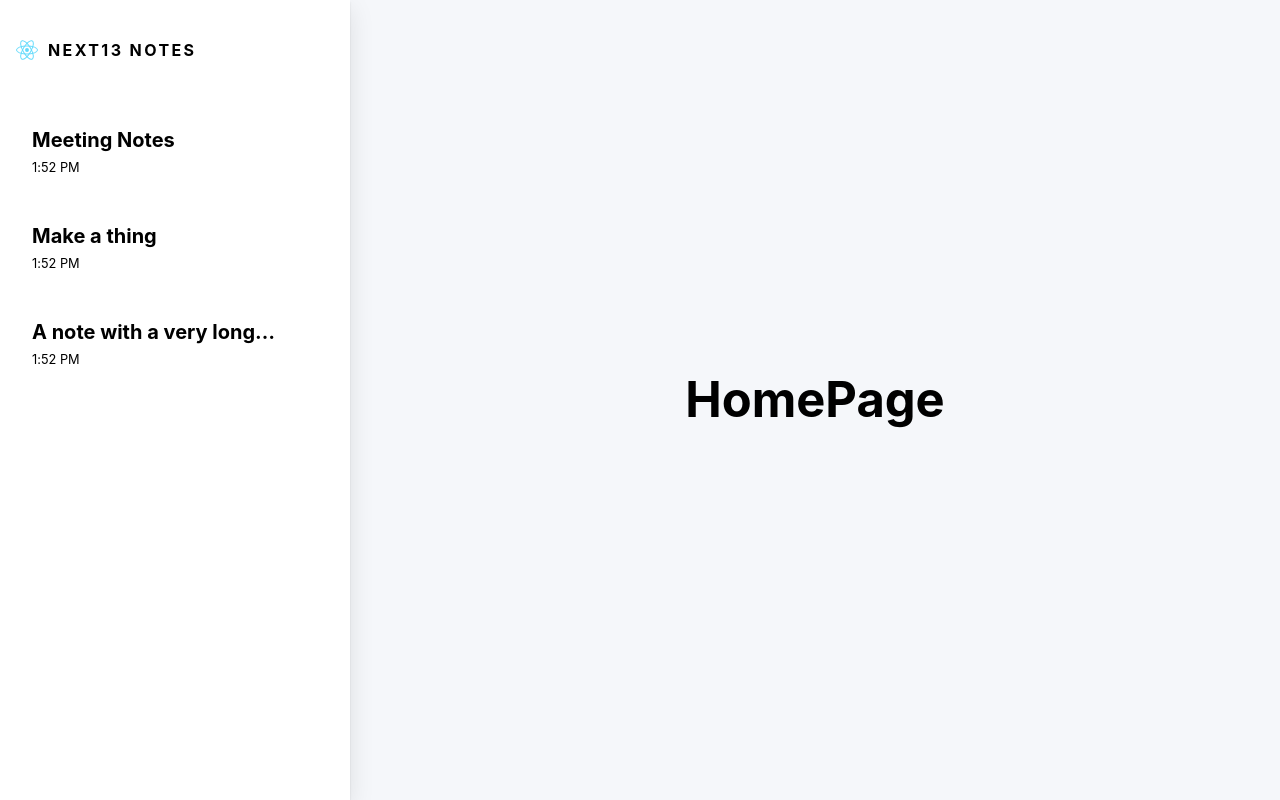
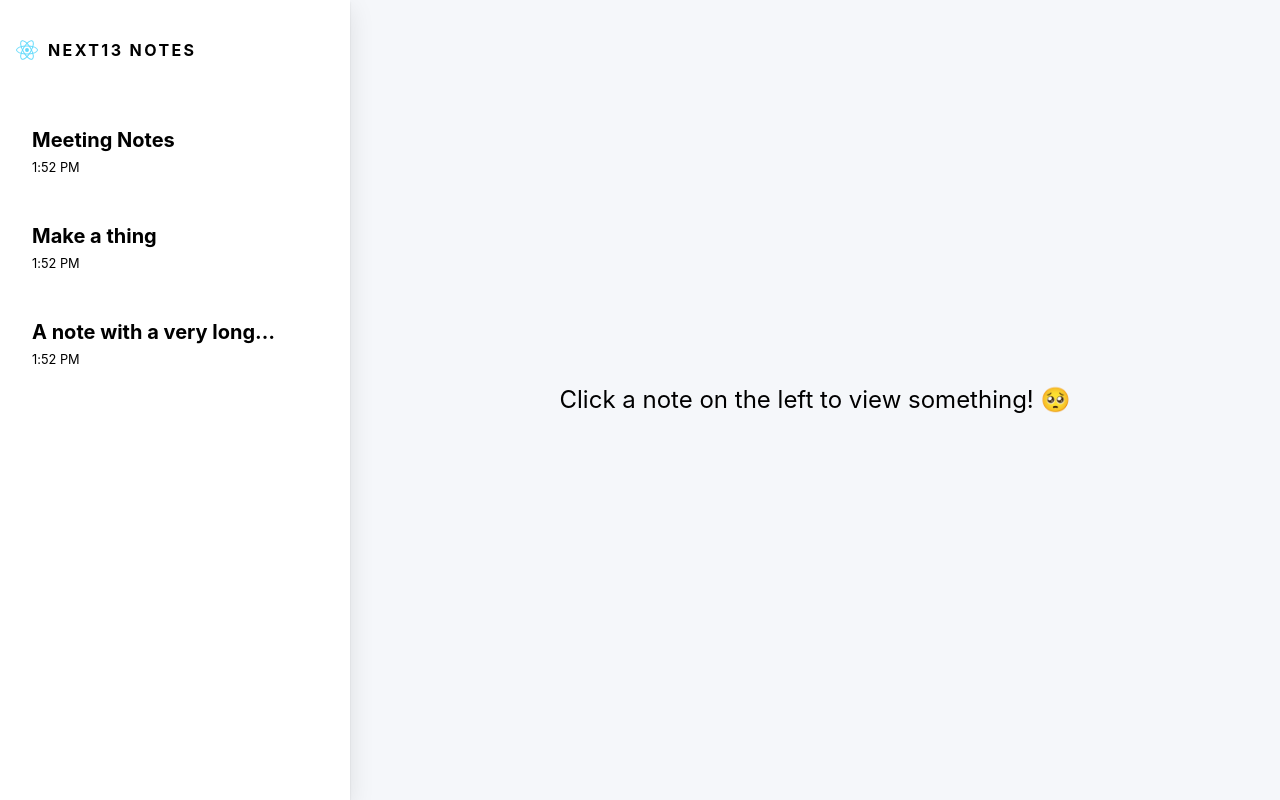
Before and after one commit to luckyman1004/next13_note_react, a Next.js app: page / in a window 1280 px wide. Built offline with nearby package versions, Linux system fonts and the light colour scheme.

Commit message:
create homepage content

```diff
--- a/src/app/(pages)/page.tsx
+++ b/src/app/(pages)/page.tsx
@@ -1,5 +1,9 @@
 const HomePage = () => {
-  return <h1>HomePage</h1>;
+  return (
+    <div className="note--empty-state">
+      <span className="note-text--empty-state">Click a note on the left to view something! 🥺</span>
+    </div>
+  );
 };
 
 export default HomePage;
```
